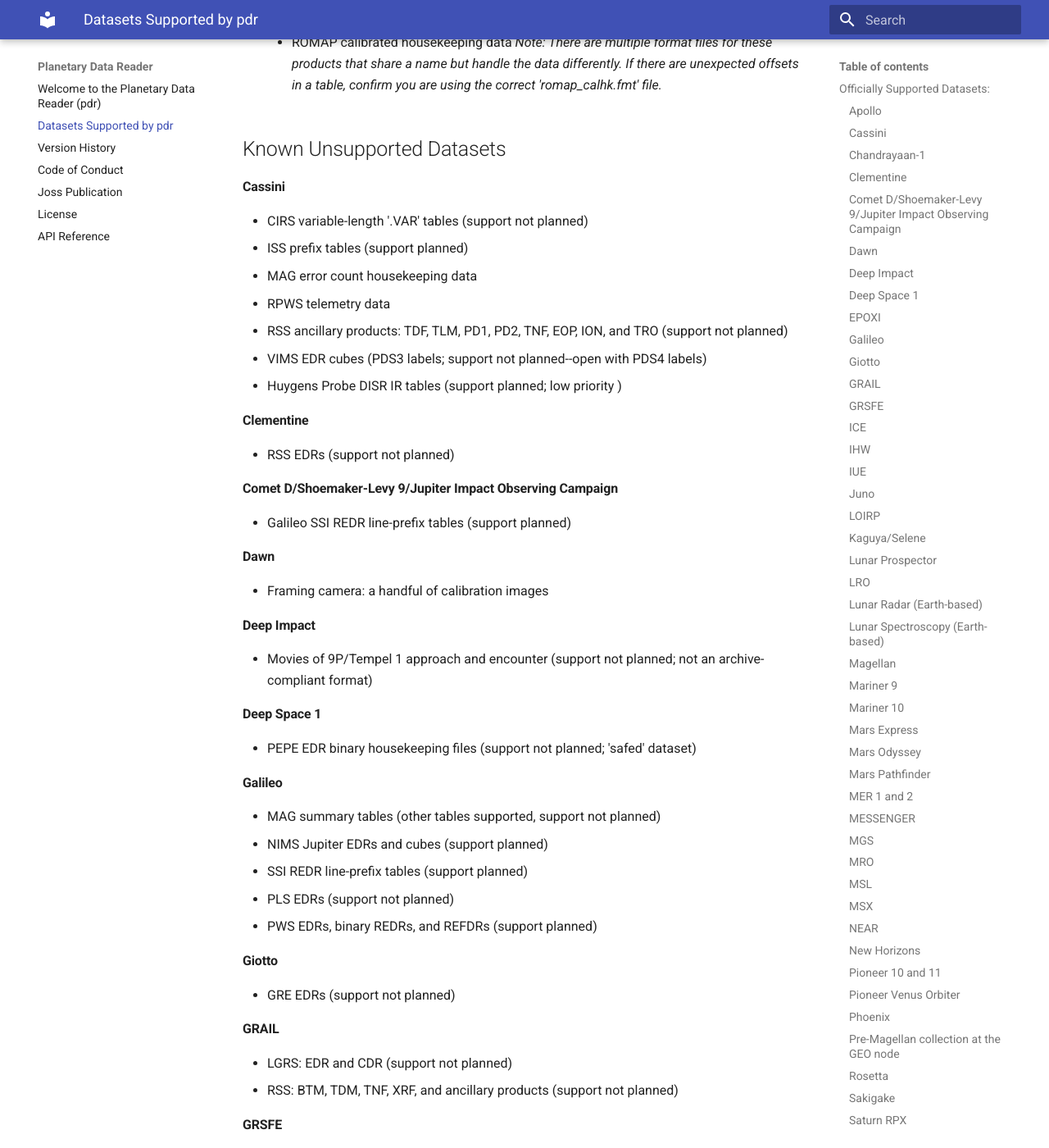
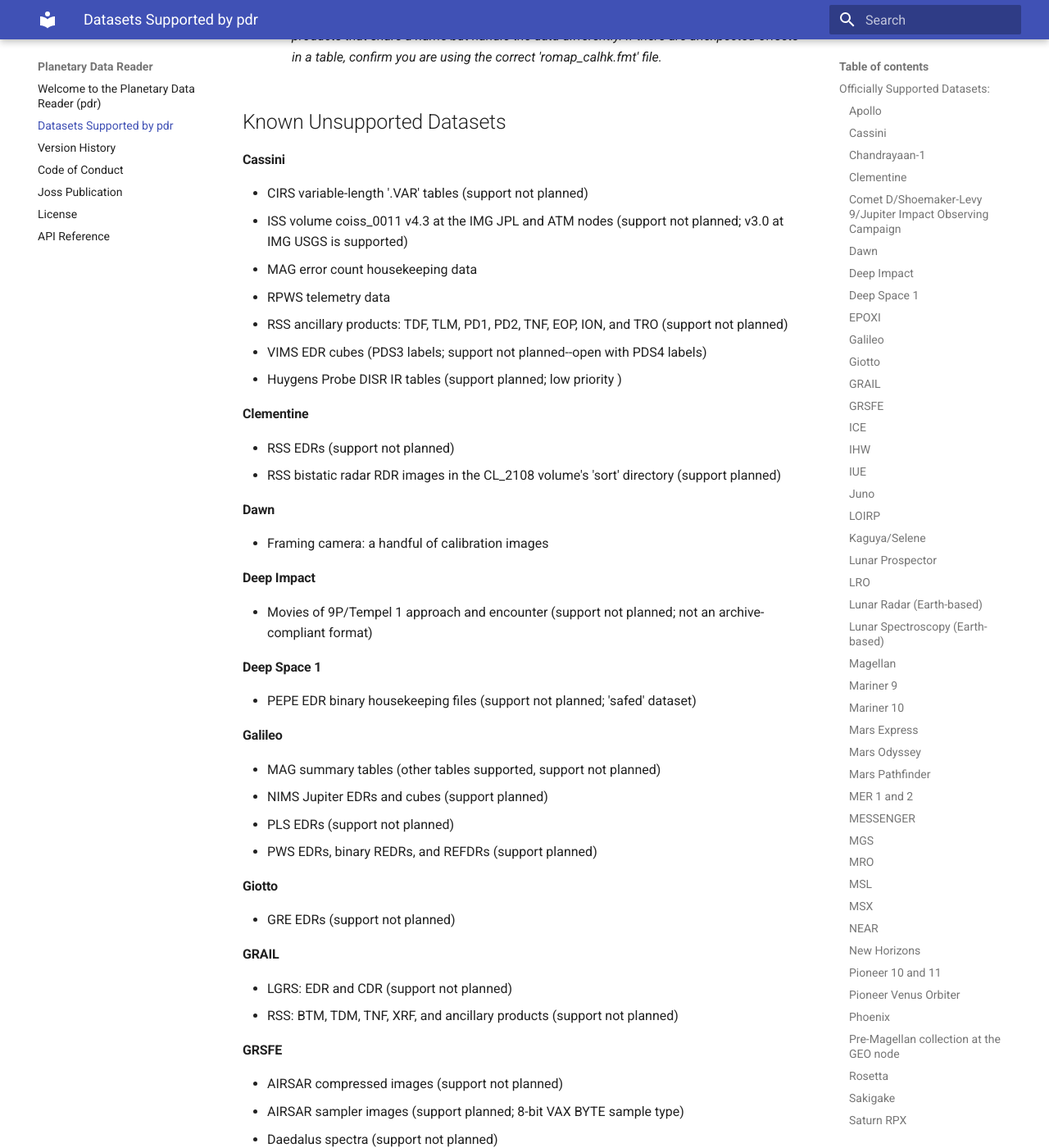
Before and after one commit to MillionConcepts/pdr, an MkDocs documentation site: the page built from docs/supported_datasets.md, in a window 1280 px wide and 1400 px high, scrolled down 20093 px. Shown: the whole window at 82% size. Built offline with MkDocs 1.6.1 and Material for MkDocs 9.7.7, drawn with Linux system fonts in a browser that asks for light colours; some of the changed text lies outside the part shown.

Commit message:
update the support docs

```diff
--- a/docs/supported_datasets.md
+++ b/docs/supported_datasets.md
@@ -110,7 +110,7 @@
   - Galileo Orbiter
     - NIMS tables
     - PPR EDRs
-    - SSI REDRs (except line prefix tables)
+    - SSI REDRs
     - UVS EDRs and RDRs
 #### Dawn
   - Framing Camera: EDRs, RDRs, mosaics, shape models, and most calibration images
@@ -153,7 +153,7 @@
   - SSD: derived electron flux data
   - SSI:
     - Calibration images
-    - REDRs (except line prefix tables)
+    - REDRs
     - Ida/Gaspra specific data products at SBN
   - UV: UVS and EUV *note: They open correctly from their PDS4 labels, but the
     PDS3 labels are currently unsupported.*
@@ -602,7 +599,8 @@
 ## Known Unsupported Datasets
 #### Cassini
   - CIRS variable-length '.VAR' tables (support not planned)
-  - ISS prefix tables (support planned)
+  - ISS volume coiss_0011 v4.3 at the IMG JPL and ATM nodes (support not
+    planned; v3.0 at IMG USGS is supported)
   - MAG error count housekeeping data
   - RPWS telemetry data
   - RSS ancillary products: TDF, TLM, PD1, PD2, TNF, EOP, ION, and TRO (support not planned)
@@ -610,8 +608,7 @@
   - Huygens Probe DISR IR tables (support planned; low priority )
 #### Clementine
   - RSS EDRs (support not planned)
-#### Comet D/Shoemaker-Levy 9/Jupiter Impact Observing Campaign
-  - Galileo SSI REDR line-prefix tables (support planned)
+  - RSS bistatic radar RDR images in the CL_2108 volume's 'sort' directory (support planned)
 #### Dawn
   - Framing camera: a handful of calibration images
 #### Deep Impact
@@ -622,7 +619,6 @@
 #### Galileo
   - MAG summary tables (other tables supported, support not planned)
   - NIMS Jupiter EDRs and cubes (support planned)
-  - SSI REDR line-prefix tables (support planned)
   - PLS EDRs (support not planned)
   - PWS EDRs, binary REDRs, and REFDRs (support planned)
 #### Giotto
@@ -656,7 +652,10 @@
   - CRaTER EDR primary science data (support not planned)
   - Mini-RF raw SAR products (support not planned)
 #### Magellan
-  - C-BIDR ancillary tables (support not planned)
+  - C-BIDR (support not planned)
+    - *note: `pdr` reads the image products correctly according to the specifications
+       in the labels, but there are offsets in the images due to underdefined header
+       rows at the start of each data record.*
   - F-BIDR (support not planned)
   - ALT-EDR (support not planned)
   - ARCDR (support planned)
@@ -699,7 +698,6 @@
   - RSS .tnf (support not planned)
   - RSS products in the 'ancillary' directory (support not planned)
   - MCS DDRs (support not planned)
-  - HiRISE EDR line prefix tables (support planned)
 #### MSL
   - Malin Space Science Systems (MSSS) Camera EDRs: "Raw" (EDR) data from the
     Mars Science Laboratory's MSSS-produced cameras (Mastcam, MAHLI, and
```
Also changed, not shown: other parts of docs/supported_datasets.md (+1 -4 lines), docs/version_history.md (+6 -1 lines).
